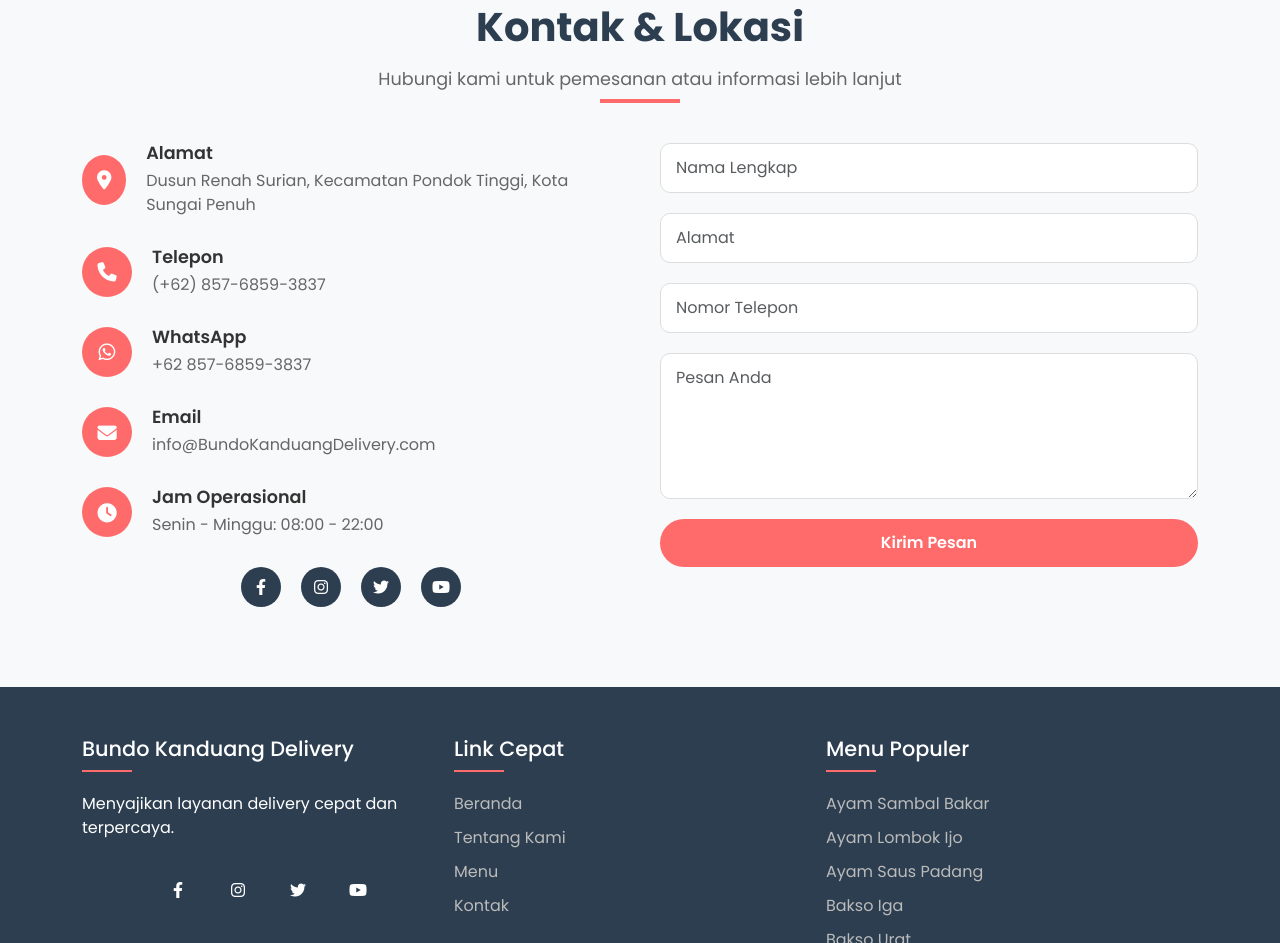
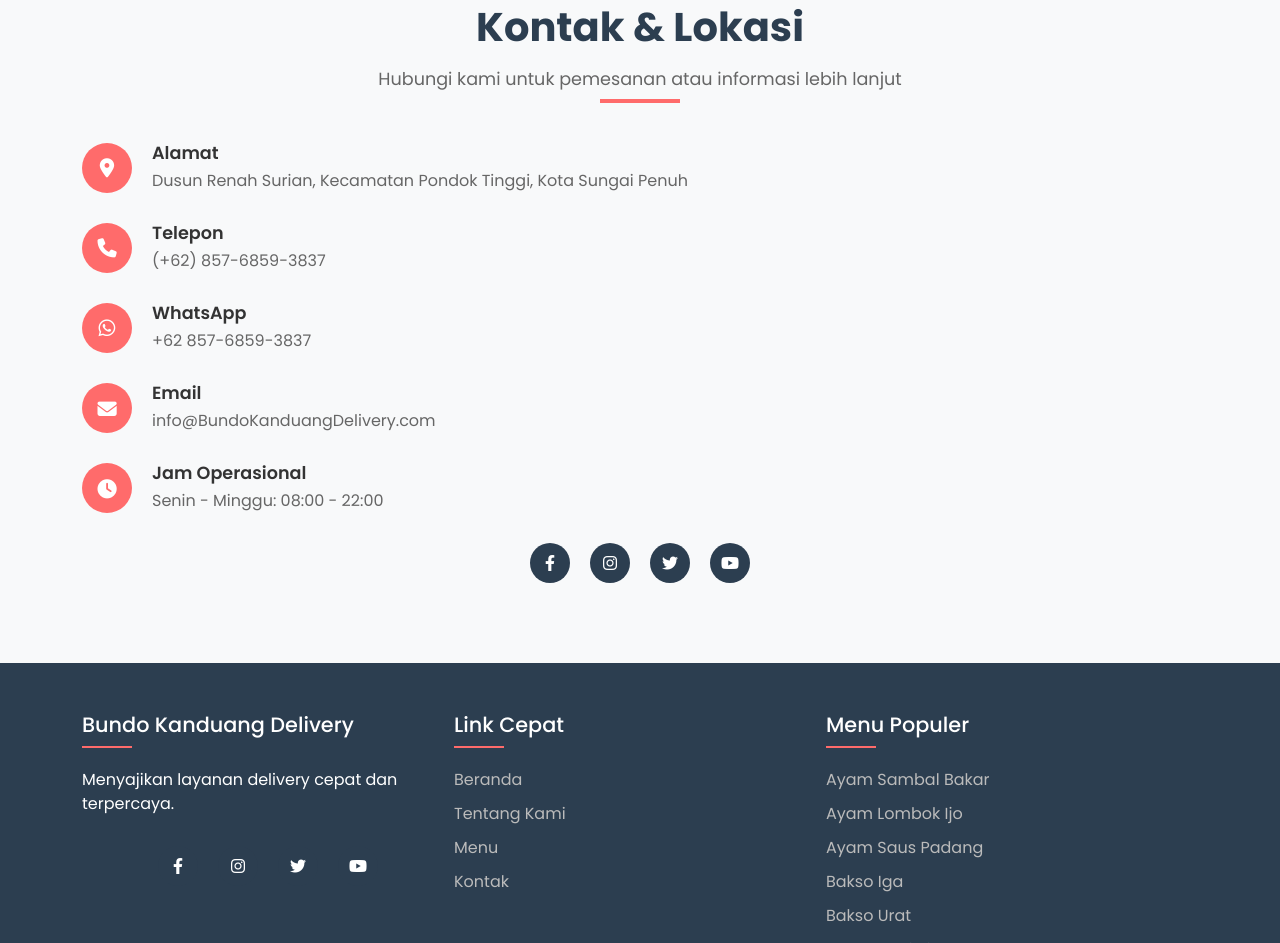
Before and after one commit to jhonatanspt123-jpg/Delivery-Online_Bundo-Kanduang, a plain HTML site: page index.html in a window 1280 px wide. Shown: the part 2829-3772 px from the top of the page. Drawn offline with nearby package versions, Linux system fonts and the light colour scheme.

Commit message:
Update index.html

```diff
--- a/index.html
+++ b/index.html
@@ -1111,26 +1111,7 @@
                         </a>
                     </div>
                 </div>
-                <div class="contact-form" data-aos="fade-left">
-                    <form id="contactForm">
-                        <div class="form-group">
-                            <input type="text" class="form-control" placeholder="Nama Lengkap" required>
-                        </div>
-                        <div class="form-group">
-                            <input type="Alamat" class="form-control" placeholder="Alamat" required>
-                        </div>
-                        <div class="form-group">
-                            <input type="tel" class="form-control" placeholder="Nomor Telepon" required>
-                        </div>
-                        <div class="form-group">
-                            <textarea class="form-control" rows="5" placeholder="Pesan Anda" required></textarea>
-                        </div>
-                        <button type="submit" class="btn-submit">Kirim Pesan</button>
-                    </form>
-                </div>
-            </div>
-        </div>
-    </section>
+            </section>
 
     <!-- Footer -->
     <footer>
```
